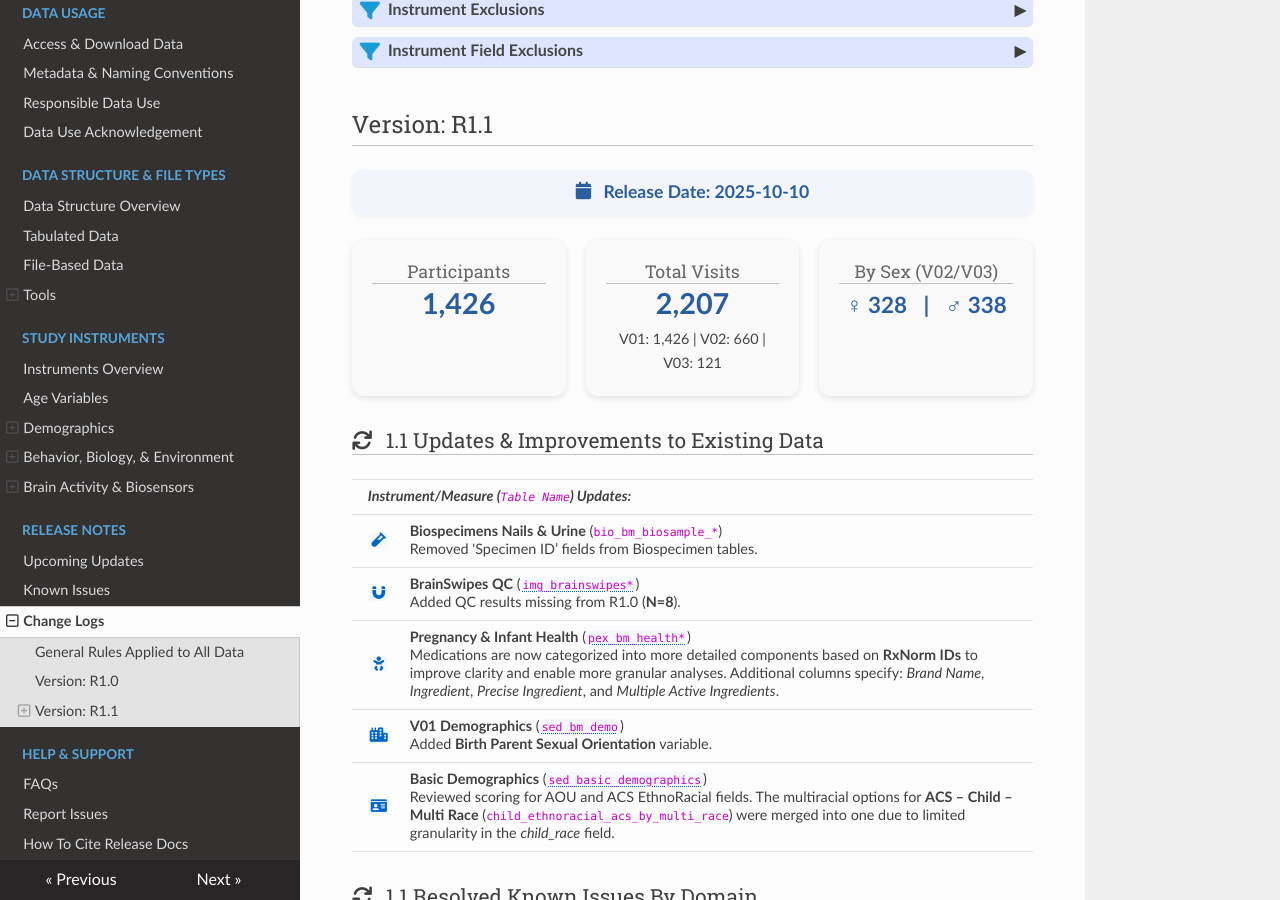
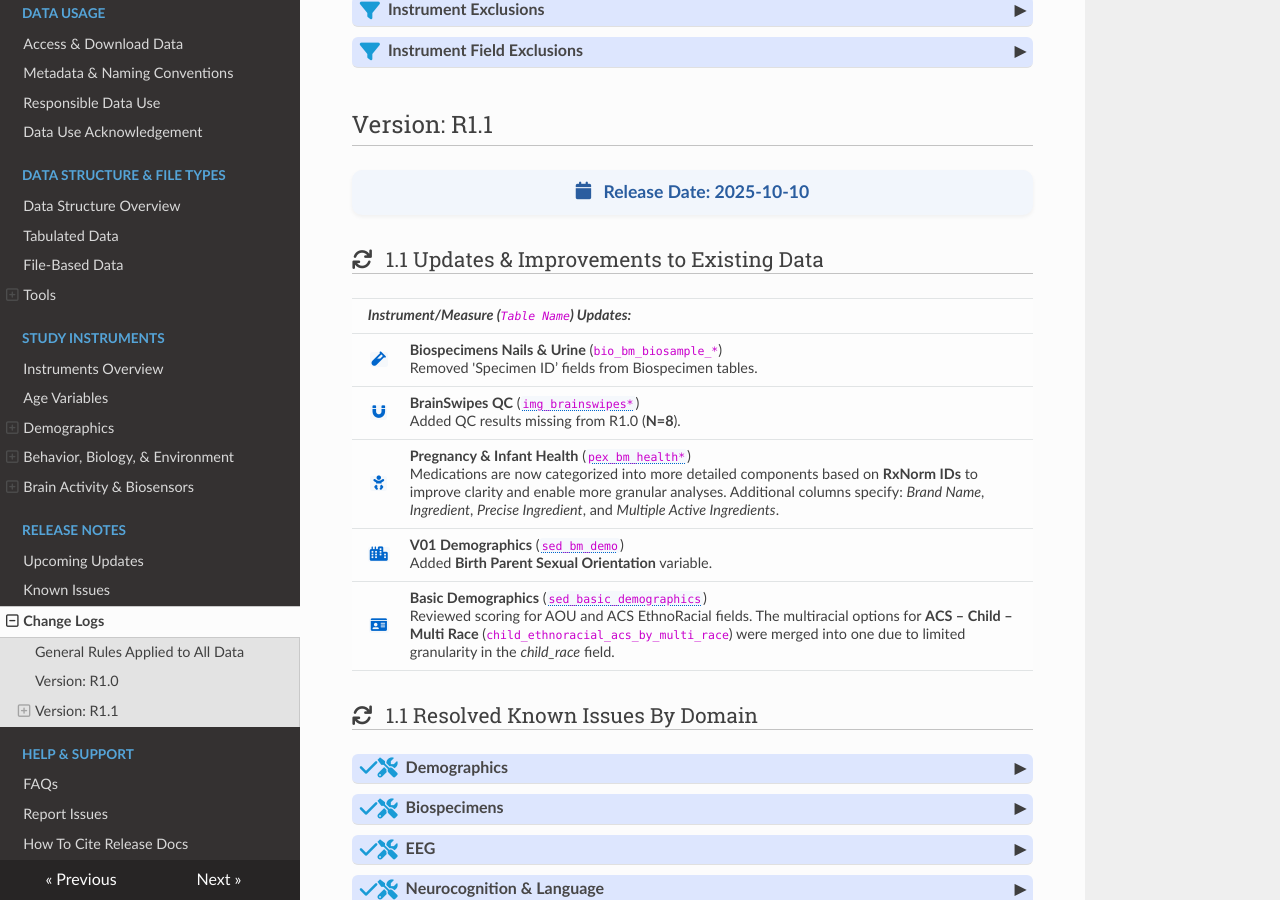
Before and after one commit to nbdc-datahub/hbcd-docs, an MkDocs documentation site: the page built from docs/changelog/releasenotes.md, in a window 1280 px wide and 900 px high, scrolled down 798 px. Built offline with MkDocs 1.6.1, drawn with Linux system fonts in a browser that asks for light colours; nearby versions of some CDN libraries.

Commit message:
release notes

```diff
--- a/docs/changelog/releasenotes.md
+++ b/docs/changelog/releasenotes.md
@@ -146,28 +146,6 @@
     <i class="fa-solid fa-calendar" style="margin-right:8px; vertical-align: 1px;"></i>
     Release Date: 2025-10-10
   </span>
-</div>
-
-
-<div style="display: flex; flex-wrap: wrap; gap: 20px; justify-content: center; margin: 20px 0;">
-  <!-- Participants -->
-  <div style="background:#f9f9f9; flex:1; min-width:180px; padding:20px; border-radius:12px; box-shadow:0 2px 6px rgba(0,0,0,0.1); text-align:center;">
-    <h3 style="margin:0; font-size:1.1em; color:#666;">Participants</h3>
-    <p style="margin:10px 0 0; font-size:1.8em; font-weight:600; color:#2a5d9f;">1,426</p>
-  </div>
-  <!-- Visits -->
-  <div style="background:#f9f9f9; flex:1; min-width:180px; padding:20px; border-radius:12px; box-shadow:0 2px 6px rgba(0,0,0,0.1); text-align:center;">
-    <h3 style="margin:0; font-size:1.1em; color:#666;">Total Visits</h3>
-    <p style="margin:10px 0 0; font-size:1.8em; font-weight:600; color:#2a5d9f;">2,207</p>
-    <p style="margin:10px 0 0; font-size:0.9em; color:#444;">V01: 1,426 | V02: 660 | V03: 121</p>
-  </div>
-  <!-- By Sex -->
-  <div style="background:#f9f9f9; flex:1; min-width:180px; padding:20px; border-radius:12px; box-shadow:0 2px 6px rgba(0,0,0,0.1); text-align:center;">
-    <h3 style="margin:0; font-size:1.1em; color:#666;">By Sex (V02/V03)</h3>
-    <p style="margin:10px 0 0; font-size:1.4em; font-weight:600; color:#2a5d9f;">
-      ♀ 328 &nbsp; | &nbsp; ♂ 338
-    </p>
-  </div>
 </div>
 
 ### <i class="fa-solid fa-arrows-rotate" style="margin-right: 8px;"></i> 1.1 Updates & Improvements to Existing Data
```
